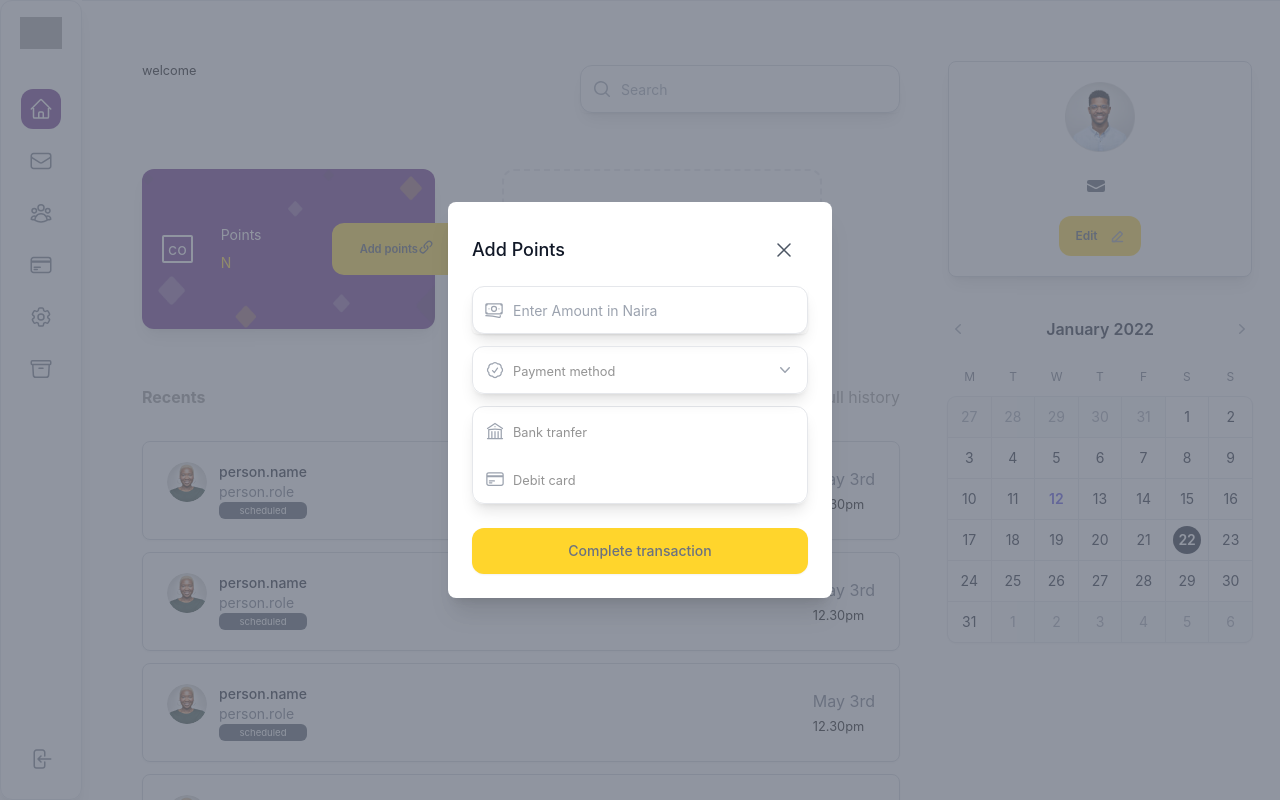
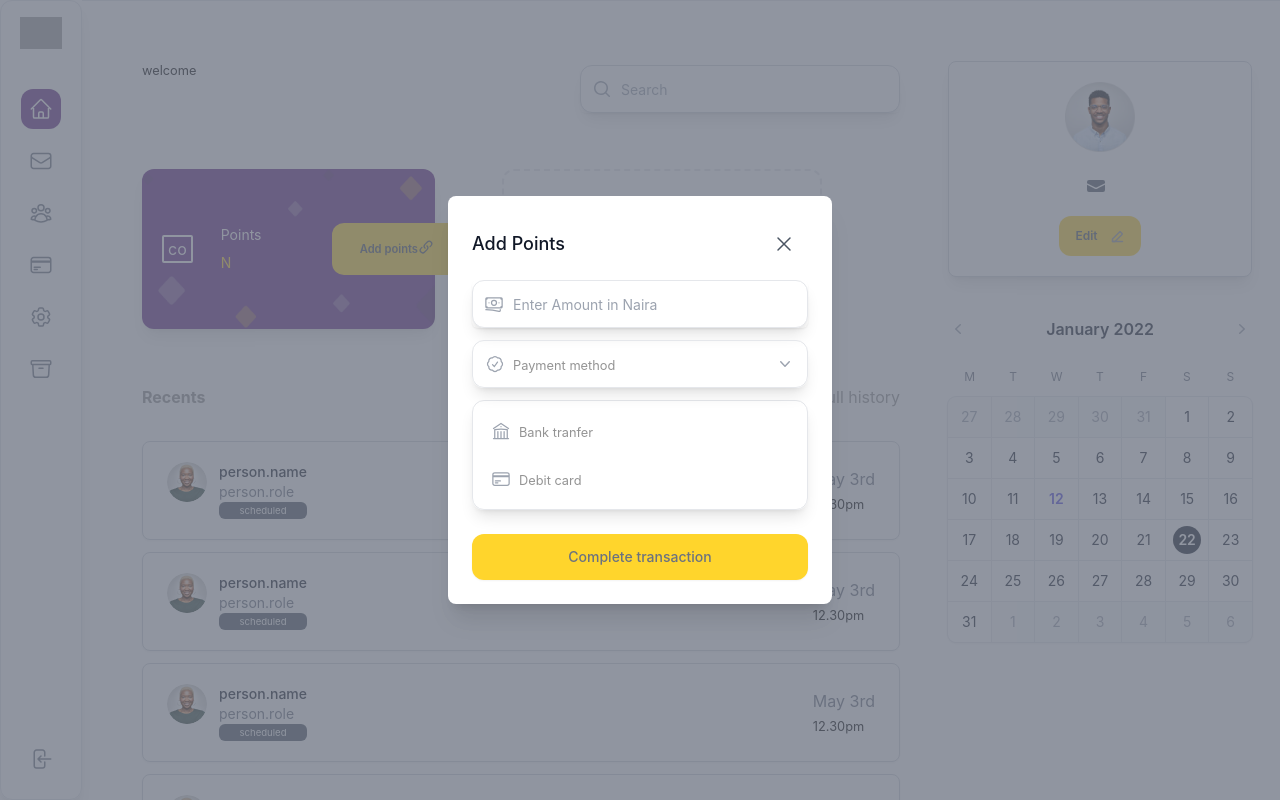
Before and after one commit to kingdanie/intime, a Next.js app: page / in a window 1280 px wide. Both pictures are taken after a click on the button "Payment method". Built offline with nearby package versions, Linux system fonts and the light colour scheme; grey boxes are pictures that could not be loaded.

Commit message:
css: add hover state to add points modal payment options

```diff
--- a/components/AddPointsModal.tsx
+++ b/components/AddPointsModal.tsx
@@ -78,8 +78,8 @@ export default function AddPointsModal({open, toggle }) {
                     </button>
 
                     <div>
-                        {bankOptions ? <div className='min-w-full md:w-80 rounded-xl shadow-lg border'>
-                            <button  className=" flex items-center w-full h-12  ">
+                        {bankOptions ? <div className='min-w-full md:w-80 rounded-xl shadow-lg border p-1.5'>
+                            <button  className=" flex items-center w-full h-12  hover:bg-yellow-200 rounded">
                         <div className="flex items-center pl-3">
                         <BuildingLibraryIcon
                             className="h-5 w-5 text-gray-400"
@@ -88,7 +88,7 @@ export default function AddPointsModal({open, toggle }) {
                         </div>
                      <p className='pl-2'><small>Bank tranfer</small></p>
                     </button>
-                    <button  className=" flex items-center w-full h-12 min-w-full ">
+                    <button  className=" flex items-center w-full h-12 min-w-full hover:bg-yellow-200 rounded">
                         <div className="flex items-center pl-3">
                         <CreditCardIcon
                             className="h-5 w-5 text-gray-400"
```
